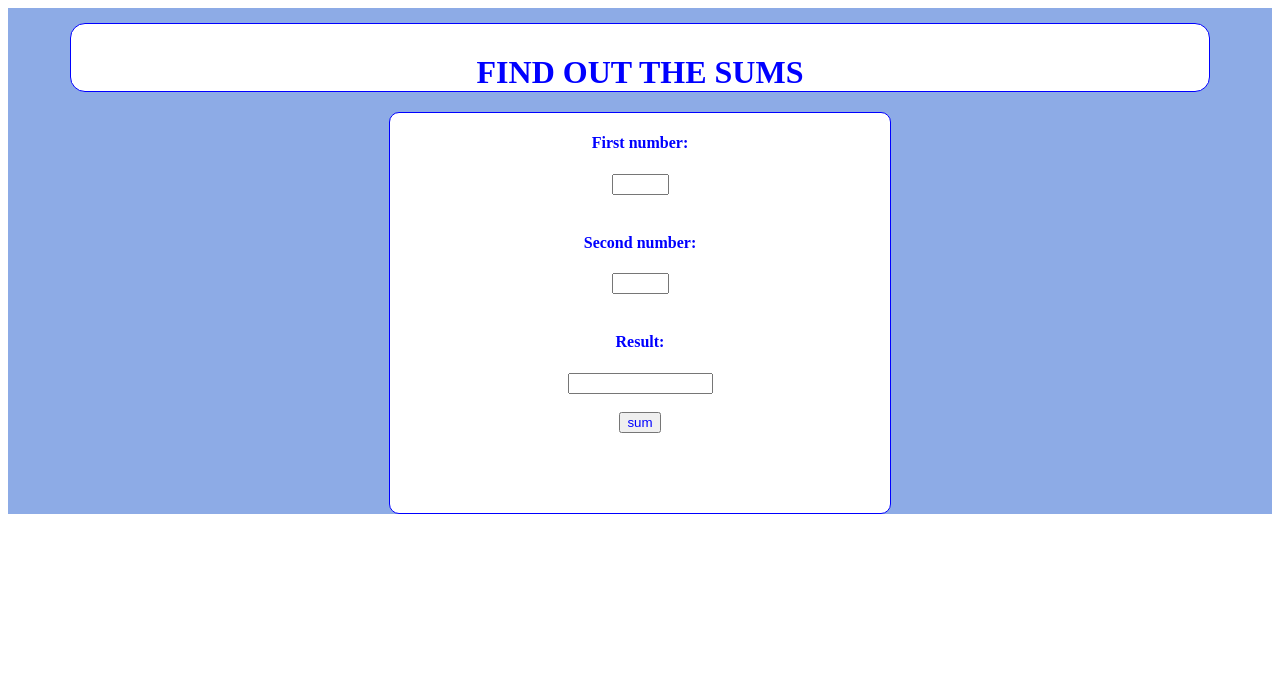
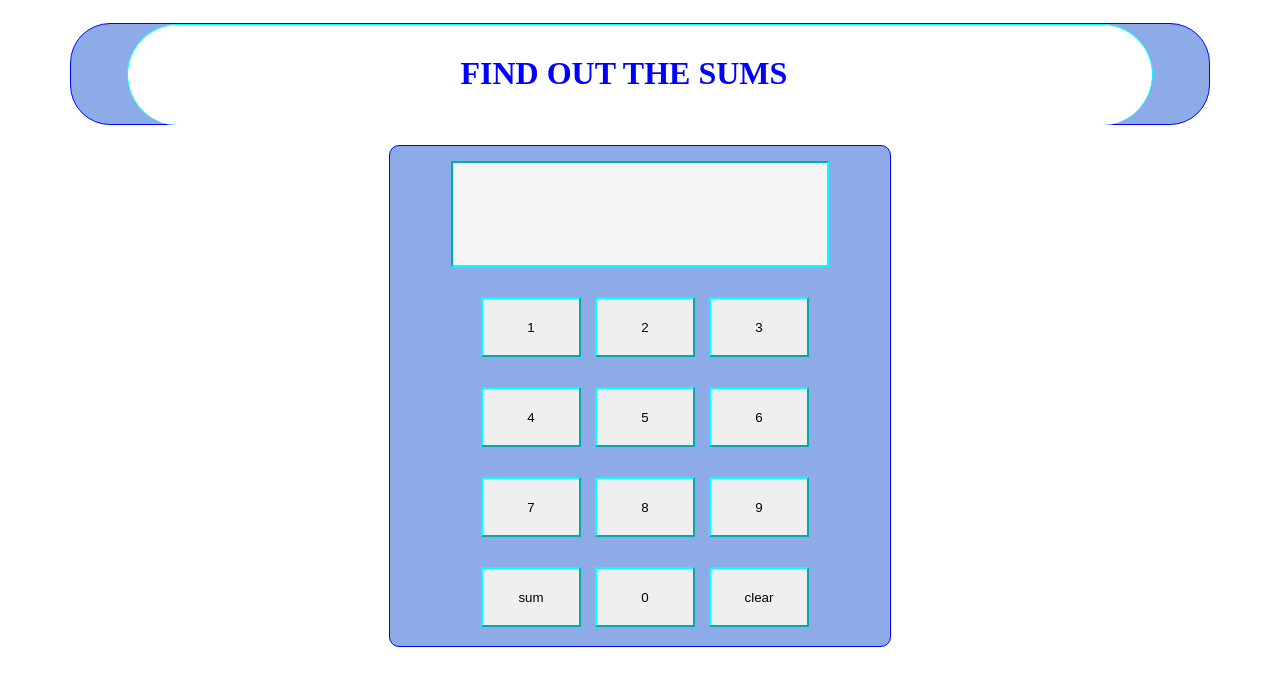
Before and after one commit to Dithinkrishna/Js-learn, a plain HTML site: page sum-app.html in a window 1280 px wide. Drawn offline with Linux system fonts and the light colour scheme.

Commit message:
feat: Main update

```diff
--- a/style.css
+++ b/style.css
@@ -4,57 +4,94 @@
     margin: auto;
     padding-top: 15px;
     text-align: center;
-    background-color: rgb(141, 171, 230);
+    background-color: white);
 
 }
 
 .heading-style {
     width: 90%;
-    height: 20%;
+    height: 100px;
     margin: auto;
     text-align: center;
     color: blue;
-    background-color: rgb(255, 255, 255);
+    background-color: rgb(141, 171, 230);
     border: 1px solid blue;
-    border-radius: 15px;
+    border-radius: 40px;
 
+}
+
+@keyframes slideIn {
+    from {
+        transform: translateX(30px);
+    }
+
+    to {
+        transform: translateX(-30px);
+    }
+
+
+}
+
+
+.heading-style2 {
+    width: 90%;
+    height: 100px;
+    margin: auto;
+    text-align: center;
+    color: blue;
+    background-color: white;
+    border: 1px solid aqua;
+    border-bottom: none;
+    border-radius: 90px;
 }
 
 .heading {
     margin: auto;
     text-align: center;
     margin-top: 30px;
+
+    animation: slideIn 3s ease-in-out 0s alternate-reverse 2 both;
 }
 
-.input-wrapper {
+.calc-box {
     width: 500px;
-    height: 400px;
+    height: 500px;
     margin: auto;
     text-align: center;
     margin-top: 20px;
     border: 1px solid #00f;
-    background-color: white;
+    background-color: rgb(141, 171, 230);
     border-radius: 10px;
 
 }
 
-.label {
-    color: #00f;
+#screen {
+    width: 370px;
+    height: 100px;
+    border-color: aqua;
+    background-color: whitesmoke;
+    margin-top: 15px;
+    pointer-events: none;
+}
 
+#button {
+    width: 100px;
+    height: 60px;
+    margin-left: 10px;
+    margin-top: 30px;
+    border-color: aqua;
+}
+
+#button:hover {
+    background-color: aqua;
+    cursor: pointer;
 }
 
 
 
-#btn {
-    color: #00f;
-    cursor: pointer;
-}
 
-#btn:hover {
-    background-color: rgb(38, 0, 255);
-    color: white;
-    cursor: pointer;
-}
+
+
 
 @media (max-width:768px) {
     .heading-style {
--- a/sum-app.html
+++ b/sum-app.html
@@ -11,26 +11,37 @@
     <form action="">
         <div id="wrapper-content">
             <div class="heading-style">
-                <h1 class="heading">FIND OUT THE SUMS</h1>
+                <div class="heading-style2">
+                    <h1 class="heading">FIND OUT THE SUMS</h1>
+                </div>
             </div>
-            <div class="input-wrapper">
-                <label style="color: blue;">
-                    <h4>First number:</h4>
-                    <input type=" text" id="num1" size="4"><br><br>
-                </label>
-                <label style="color: blue;">
-                    <h4>Second number:</h4>
-                    <input type="text" id="num2" size="4"><br><br>
-                </label>
-                <label style="color: blue;">
-                    <h4>Result:</h4>
-
-                    <input type="text" id="result" size="15"><br><br>
-                </label>
-                <button onclick="buttonClick()" id="btn">sum</button><br>
-
+            <div class="calc-box">
+                <div class="display">
+                    <input type="text" id="screen">
+                </div>
+                <div class="inp-buttons">
+                    <div class="btn-rows">
+                        <button onclick="buttonclick(1)" id="button">1</button>
+                        <button onclick="buttonclick(2)" id="button">2</button>
+                        <button onclick="buttonclick(3)" id="button">3</button>
+                    </div>
+                    <div class="btn-rows">
+                        <button onclick="buttonclick(4)" id="button">4</button>
+                        <button onclick="buttonclick(5)" id="button">5</button>
+                        <button onclick="buttonclick(6)" id="button">6</button>
+                    </div>
+                    <div class="btn-rows">
+                        <button onclick="buttonclick(7)" id="button">7</button>
+                        <button onclick="buttonclick(8)" id="button">8</button>
+                        <button onclick="buttonclick(9)" id="button">9</button>
+                    </div>
+                    <div class="btn-rows">
+                        <button onclick="buttonclick(sum)" id="button">sum</button>
+                        <button onclick="buttonclick(0)" id="button">0</button>
+                        <button onclick="clear(clear)" id="button">clear</button>
+                    </div>
+                </div>
             </div>
-        </div>
     </form>
 </body>
 
```
